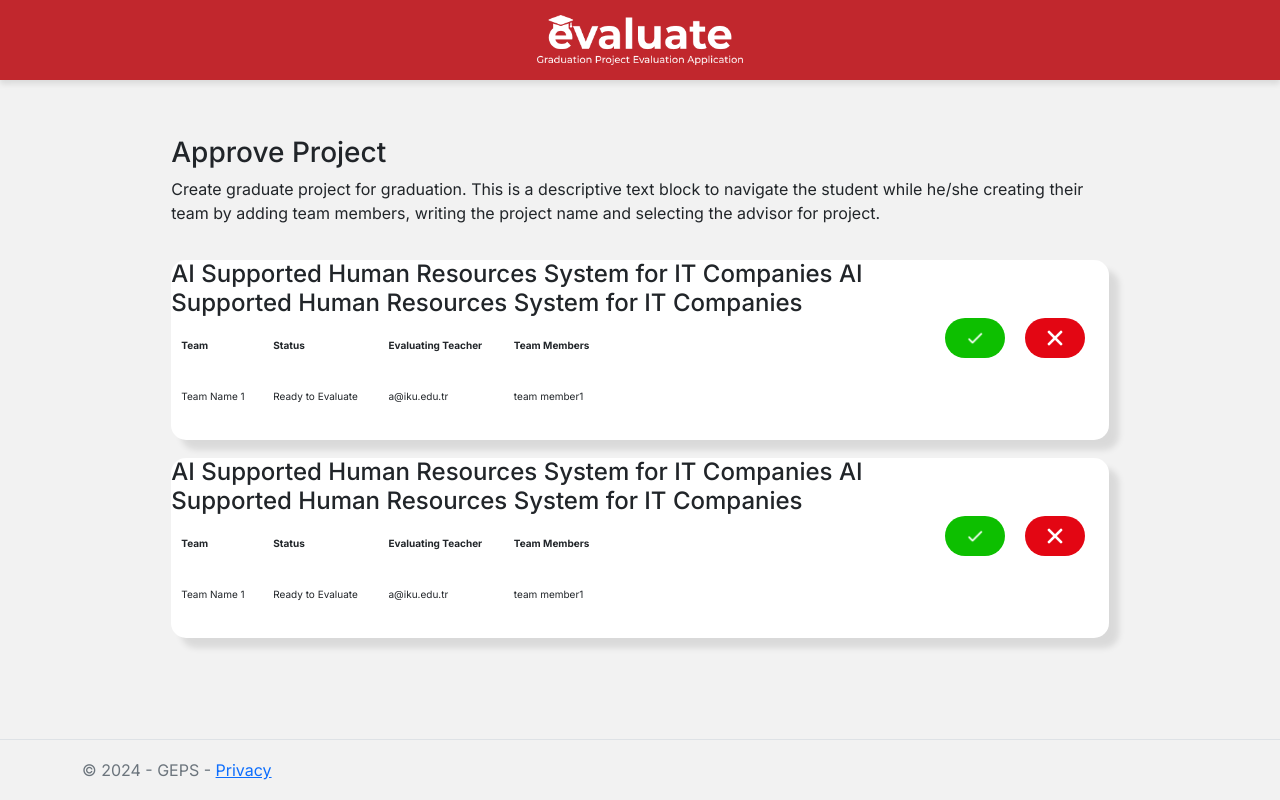
After one commit to dezarto/Graduate-Project-Evaluation-System, an ASP.NET Core app: template GEPS/Views/Home/TeacherApproveProject.cshtml in a window 1280 px wide. The commit adds this page. Run offline with ASP.NET Core 8, Linux system fonts and the light colour scheme; the template is opened without the code that fills it, so the values that code supplies are empty; style sheets or scripts are compiled from the project's sources.

Commit message:
adding teacher approve project part
+letter correction of teacher vieW result instead of wieR result

```diff
--- a/GEPS/Controllers/HomeController.cs
+++ b/GEPS/Controllers/HomeController.cs
@@ -37,6 +37,10 @@ namespace GEPS.Controllers
         {
             return View();
         }
+        public IActionResult TeacherApproveProject()
+        {
+            return View();
+        }
 
         [ResponseCache(Duration = 0, Location = ResponseCacheLocation.None, NoStore = true)]
         public IActionResult Error()
--- /dev/null
+++ b/GEPS/Views/Home/TeacherApproveProject.cshtml
@@ -0,0 +1,166 @@
+@*
+    For more information on enabling MVC for empty projects, visit https://go.microsoft.com/fwlink/?LinkID=397860
+*@
+@{
+}
+<!DOCTYPE html>
+<html>
+<head>
+    <meta charset="utf-8" />
+    <link rel="stylesheet" href="~/css/TeacherApproveProject.css">
+    <link href="https://fonts.googleapis.com/css2?family=Inter:wght@400;500;600;700&display=swap" rel="stylesheet">
+    <script type="module" src="TeamStatusData.js"></script>
+
+    <title>TeacherApproveProject</title>
+</head>
+<body>
+    <div class="mainTeacherApproveProject">
+        <section class="infoTeacherApproveProject">
+            <h3>Approve Project</h3>
+            <p>Create graduate project for graduation. This is a descriptive text block to navigate the student while he/she creating their team by adding team members, writing the project name and selecting the advisor for project.  </p>
+        </section>
+        <div class="whiteBox">
+            <section class="projectInfo">
+                <section class="projectContent">
+                    <h4>AI Supported Human Resources System for IT Companies AI Supported Human Resources System for IT Companies</h4>
+                    <section class="teamInfo">
+                        <table class="tableOfTeamInfo">
+                            <thead>
+                                <tr>
+                                    <th>
+                                        <p>Team</p>
+                                    </th>
+                                    <th>
+                                        <p>Status</p>
+                                    </th>
+                                    <th>
+                                        <p>Evaluating Teacher</p>
+                                    </th>
+                                    <th>
+                                        <p>Team Members</p>
+                                    </th>
+                                </tr>
+                            </thead>
+                            <tbody id="teamTableBody">
+                                <tr>
+                                    <td>
+                                        <p>Team Name 1</p>
+                                    </td>
+                                    <td>
+                                        <p>Ready to Evaluate</p>
+                                    </td>
+                                    <td>
+                                        <p>a@iku.edu.tr</p>
+                                    </td>
+                                    <td>
+                                        <p>team member1</p>
+                                       @* <!--   @foreach (var member in team.TeamMembers)
+                                        {
+                                                <p>@member</p>
+                                        }-->*@
+                                    </td>
+                                </tr>
+                            </tbody>
+                        </table>
+                    </section>
+                </section>
+                <div class="choiceContainer">
+                    <button class="choiceButton approve" id="approveButton">
+                        <img src="~/approve.png" alt="Approve" class="icon" />
+                    </button>
+                    <button class="choiceButton reject" id="rejectButton">
+                        <img src="~/cross.png" alt="Reject" class="icon" />
+                    </button>
+                </div>
+                <div id="resultMessage" class="resultMessage"></div>
+            </section>
+        </div>
+        <div class="whiteBox">
+            <section class="projectInfo">
+                <section class="projectContent">
+                    <h4>AI Supported Human Resources System for IT Companies AI Supported Human Resources System for IT Companies</h4>
+                    <section class="teamInfo">
+                        <table class="tableOfTeamInfo">
+                            <thead>
+                                <tr>
+                                    <th>
+                                        <p>Team</p>
+                                    </th>
+                                    <th>
+                                        <p>Status</p>
+                                    </th>
+                                    <th>
+                                        <p>Evaluating Teacher</p>
+                                    </th>
+                                    <th>
+                                        <p>Team Members</p>
+                                    </th>
+                                </tr>
+                            </thead>
+                            <tbody id="teamTableBody">
+                                <tr>
+                                    <td>
+                                        <p>Team Name 1</p>
+                                    </td>
+                                    <td>
+                                        <p>Ready to Evaluate</p>
+                                    </td>
+                                    <td>
+                                        <p>a@iku.edu.tr</p>
+                                    </td>
+                                    <td>
+                                        <p>team member1</p>
+                                       @* <!--   @foreach (var member in team.TeamMembers)
+                                        {
+                                                <p>@member</p>
+                                        }-->*@
+                                    </td>
+                                </tr>
+                            </tbody>
+                        </table>
+                    </section>
+                </section>
+                <div class="choiceContainer">
+                    <button class="choiceButton approve" id="approveButton">
+                        <img src="~/approve.png" alt="Approve" class="icon" />
+                    </button>
+                    <button class="choiceButton reject" id="rejectButton">
+                        <img src="~/cross.png" alt="Reject" class="icon" />
+                    </button>
+                </div>
+                <div id="resultMessage" class="resultMessage"></div>
+            </section>
+        </div>
+    </div>
+</body>
+</html>
+<script>
+        document.addEventListener("DOMContentLoaded", function () {
+
+        const choiceContainers = document.querySelectorAll(".choiceContainer");
+
+        choiceContainers.forEach((container) => {
+            const approveButton = container.querySelector(".approve");
+            const rejectButton = container.querySelector(".reject");
+            const resultMessage = container.nextElementSibling;
+
+            approveButton.addEventListener("click", function () {
+                showApprovedMessage(container, resultMessage, "Approved Project", "approved");
+            });
+
+            rejectButton.addEventListener("click", function () {
+                showApprovedMessage(container, resultMessage, "Project Rejected", "rejected");
+            });
+        });
+
+        function showApprovedMessage(container, resultMessage, message, statusClass) {
+            // Butonları gizle
+            container.style.display = "none";
+
+            // Mesajı göster ve sınıfını ayarla
+            resultMessage.textContent = message;
+            resultMessage.className = `resultMessage ${statusClass}`;
+            resultMessage.style.display = "block";
+        }
+    });
+</script>
--- a/GEPS/Views/Home/TeacherViewResult.cshtml
+++ b/GEPS/Views/Home/TeacherViewResult.cshtml
@@ -12,7 +12,7 @@
     <meta charset="utf-8" />
     <link rel="stylesheet" type="text/css" href="~/css/TeacherViewResult.css" />
     <link href="https://fonts.googleapis.com/css2?family=Inter:wght@400;500;600;700&display=swap" rel="stylesheet">
-    <script type="module" src="TeacherVierResult.js"></script>
+    <script type="module" src="TeacherViewResult.js"></script>
 
     <title>TeacherViewResult</title>
 </head>
--- /dev/null
+++ b/GEPS/wwwroot/css/TeacherApproveProject.css
@@ -0,0 +1,96 @@
+body{
+    height: 100%;
+    background-color: #F2F2F2;
+    font-family: 'Inter', sans-serif;
+}
+.mainTeacherApproveProject{
+    padding-left: 8%;
+    padding-right: 8%;
+    padding-top: 5%;
+}
+
+.tableOfTeamInfo {
+    width: 60%;
+    margin: 10px 0;
+}
+
+.tableOfTeamInfo td, .tableOfTeamInfo th {
+    padding: 10px;
+    text-align: left;
+    vertical-align: middle;
+
+}
+
+.tableOfTeamInfo th {
+    font-weight: bold;
+    font-size: 15px;
+}
+
+.tableOfTeamInfo p{
+    font-size: 10px;
+}
+.projectInfo{
+    width: 100%;
+    background-color: white;
+    border-radius: 15px;
+    /*border: 1px solid #777777;*/
+    box-shadow: 10px 10px 6px rgba(0, 0, 0, 0.1);
+    display: flex;
+    align-items: flex-start;
+    gap: 20px;
+}
+.choiceContainer {
+    width:20%;
+    align-items: center;
+    justify-content: center;
+    text-align: center;
+    padding-top: 4%;
+    flex-shrink: 0;
+    display: flex;
+     gap: 20px; /* Butonlar arası boşluk */
+    margin-top: 20px; /* Üst boşluk */
+}
+
+.choiceButton {
+    display: flex; /* İçerikleri yan yana hizala */
+    align-items: center; /* Dikeyde ortala */
+    padding: 10px 20px; /* Buton iç boşlukları */
+    border: none; /* Buton kenarlıkları kaldır */
+    border-radius: 25px; /* Yuvarlak köşe */
+    cursor: pointer; /* İmleç buton üzerinde değişsin */
+    color: white; /* Yazı rengi */
+}
+
+.choiceButton.approve {
+    background-color: #0DBF00;
+}
+
+.choiceButton.reject {
+    background-color: #E30613;
+}
+
+.choiceButton:hover {
+    opacity: 0.8;
+}
+
+.icon {
+    width: 20px; /* İkon genişliği */
+    height: 20px; /* İkon yüksekliği */
+}
+.resultMessage {
+    margin-top: 20px;
+    text-align: center;
+    font-size: 18px;
+    font-weight: 700;
+    display: none; /* Başlangıçta görünmez */
+}
+.resultMessage.approved {
+    color: #0DBF00;
+}
+
+.resultMessage.rejected {
+    color: #E30613;
+}
+.whiteBox{
+    padding-top:2%;
+}
```
Also changed, not shown: GEPS/Content/logored2.png (added), GEPS/wwwroot/approve.png (added), GEPS/wwwroot/cross.png (added), GEPS/wwwroot/js/TeacherViewResult.js (renamed from GEPS/wwwroot/js/TeacherVierResult.js).
